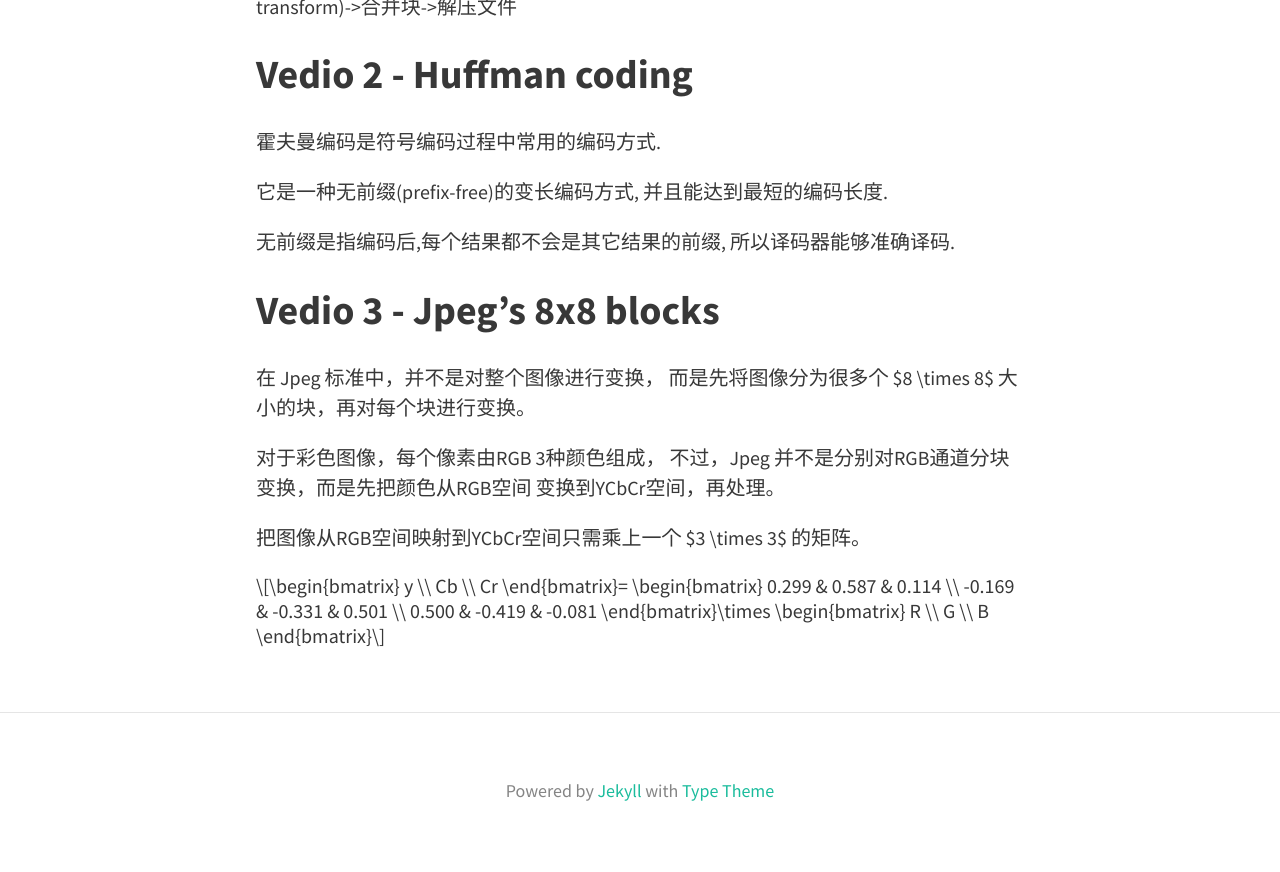
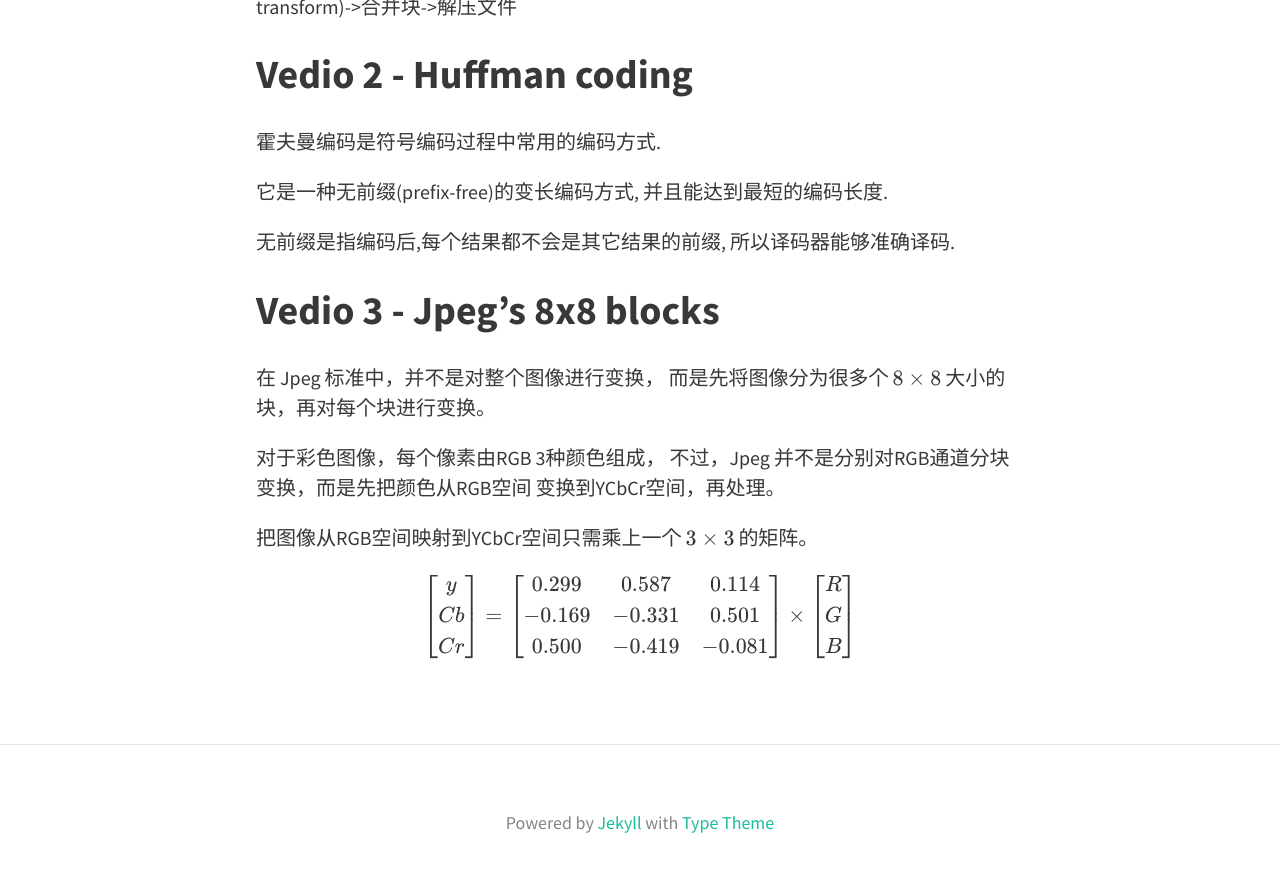
Before and after one commit to keeword/keeword.github.com, a Jekyll site: the page built from _posts/2015-02-08-mooc-image-and-video-processing-week-2-note.md, in a window 1280 px wide and 900 px high, scrolled down 766 px. Shown: the top 872 px of the window. Built offline with Jekyll 4.4.1, drawn with Linux system fonts in a browser that asks for light colours; nearby versions of some CDN libraries; formulas are drawn with MathJax 3; part of the change alters nothing that is shown.

```diff
--- a/_includes/head.html
+++ b/_includes/head.html
@@ -34,4 +34,13 @@
 	ga('send', 'pageview');
 	</script>
 	{% endif %}
+
+    <script type="text/x-mathjax-config">
+    MathJax.Hub.Config({
+        tex2jax: {inlineMath: [['$','$'], ['\\(','\\)']]}
+    });
+    </script>
+    <script type="text/javascript"
+      src="http://cdn.mathjax.org/mathjax/latest/MathJax.js?config=TeX-AMS-MML_HTMLorMML">
+    </script>
 </head>
```
Also changed, not shown: 1 other file.
